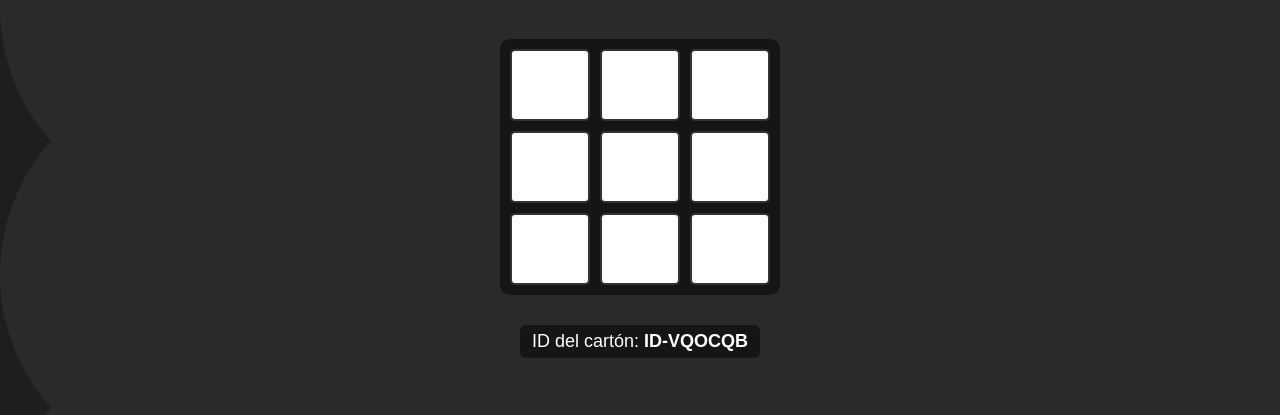
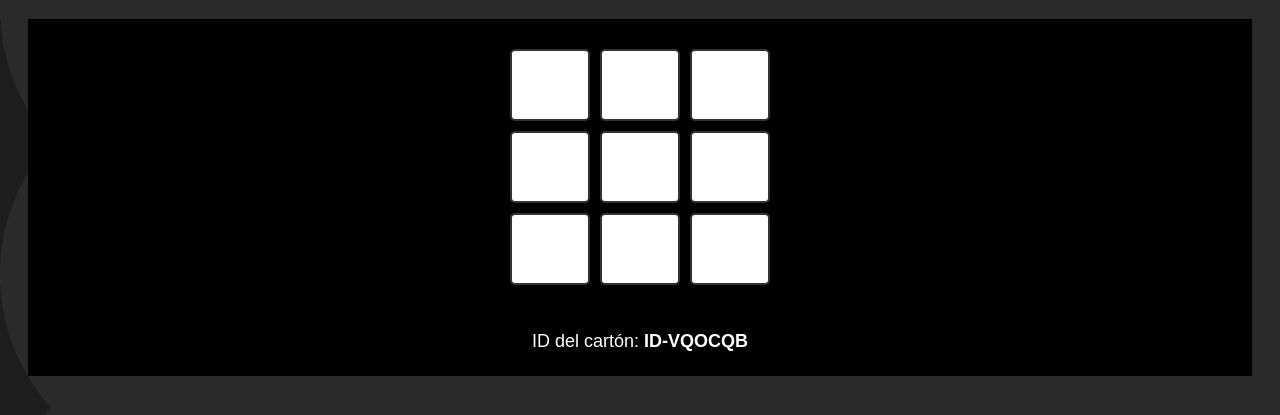
Before and after one commit to Kvw1L0/Loteteria, a plain HTML site: page index.html in a window 1280 px wide. Shown: the part 89-504 px from the top of the page. Drawn offline with nearby package versions, Linux system fonts and the light colour scheme.

Commit message:
Update style.css

```diff
--- a/style.css
+++ b/style.css
@@ -60,6 +60,7 @@ button {
 .captura-box {
   margin-top: 30px;
   display: none;
+
 }
 .acciones {
   margin-top: 20px;
@@ -87,6 +88,7 @@ button {
   display: flex;
   flex-direction: column;
   align-items: center;
+  background: black;
 }
 .carton-id {
   margin-top: 10px;
```
